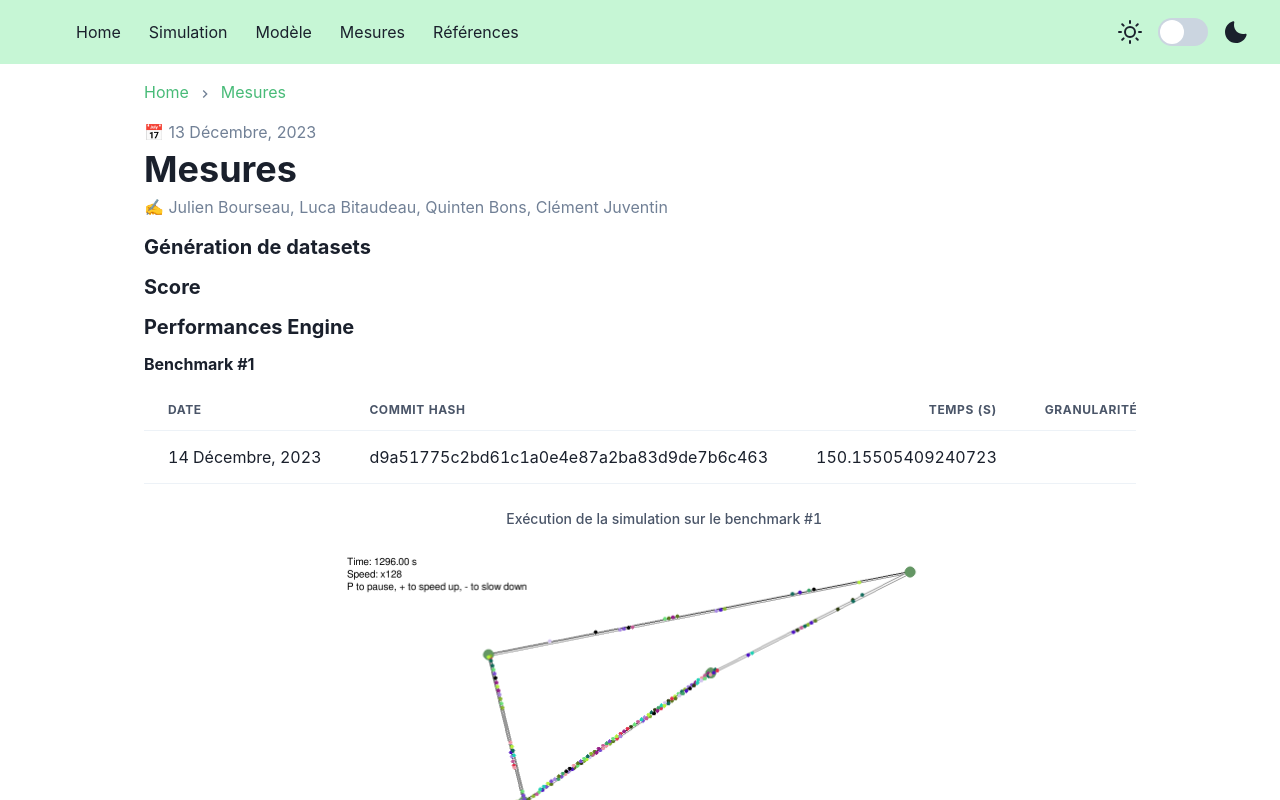
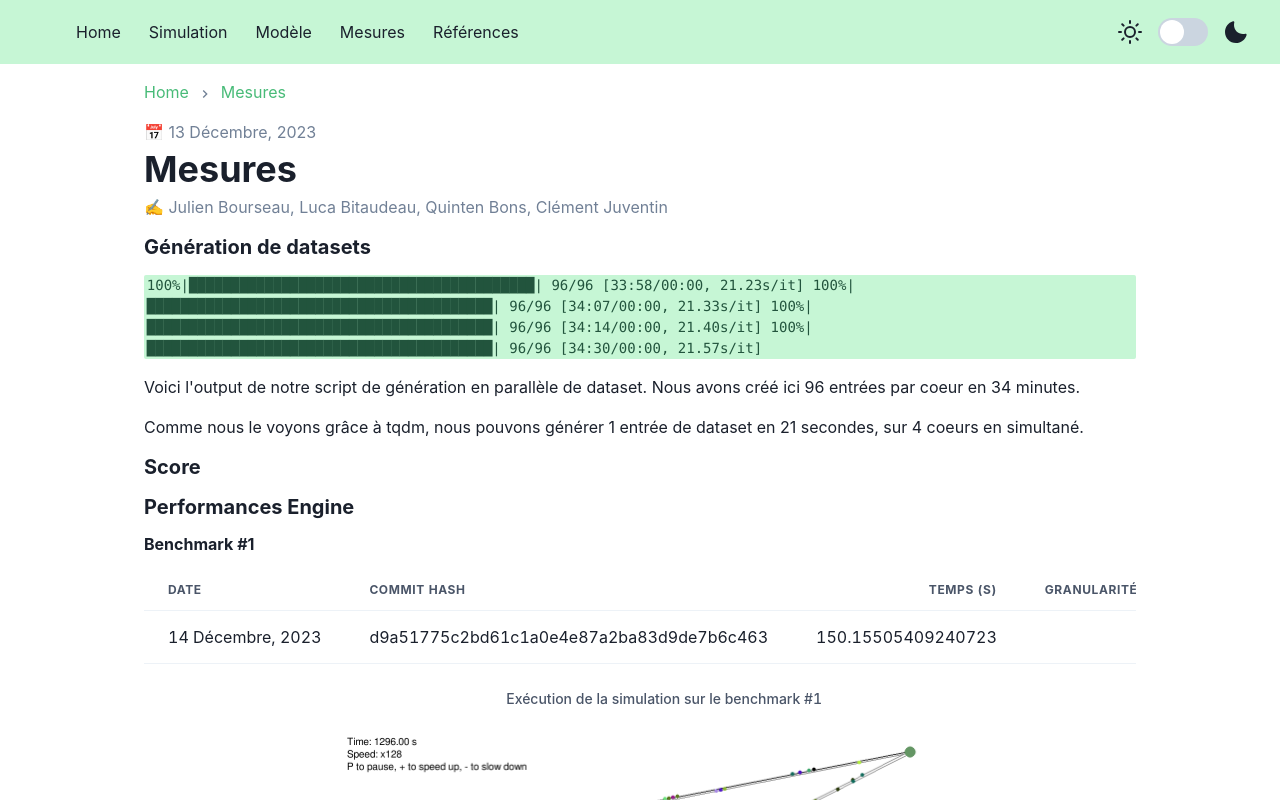
Before and after one commit to quintenbons/PIA-road-manager, a React (Create React App) app in the folder react_app/: page /mesures in a window 1280 px wide. Shown: the top 800 px of the page. Built offline with nearby package versions, Linux system fonts and the light colour scheme.

Commit message:
Dataset generation time

```diff
--- a/react_app/src/pages/mesures.tsx
+++ b/react_app/src/pages/mesures.tsx
@@ -41,6 +41,16 @@ export const Mesures = () => {
         ]}
       />
       <Title title="Génération de datasets" size="md" />
+      <Code colorScheme="green">
+        100%|█████████████████████████████████████████| 96/96 [33:58/00:00, 21.23s/it]
+        100%|█████████████████████████████████████████| 96/96 [34:07/00:00, 21.33s/it]
+        100%|█████████████████████████████████████████| 96/96 [34:14/00:00, 21.40s/it]
+        100%|█████████████████████████████████████████| 96/96 [34:30/00:00, 21.57s/it]
+        <br />
+      </Code>
+      <Paragraph text="Voici l'output de notre script de génération en parallèle de dataset. Nous avons créé ici 96 entrées par coeur en 34 minutes." />
+      <Paragraph text="Comme nous le voyons grâce à tqdm, nous pouvons générer 1 entrée de dataset en 21 secondes, sur 4 coeurs en simultané." />
+
       <Title title="Score" size="md" />
       <Title title="Performances Engine" size="md" />
       <Title title="Benchmark #1" size="sm" />
```
